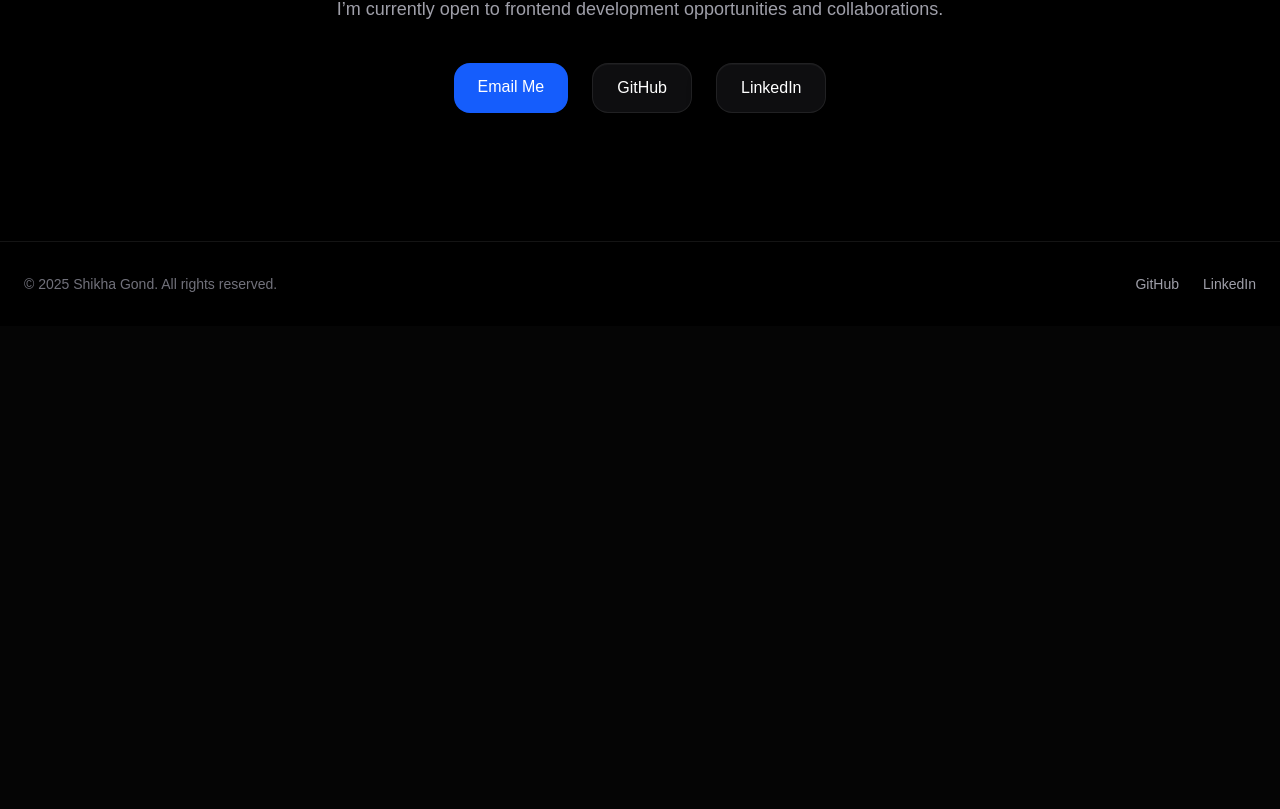
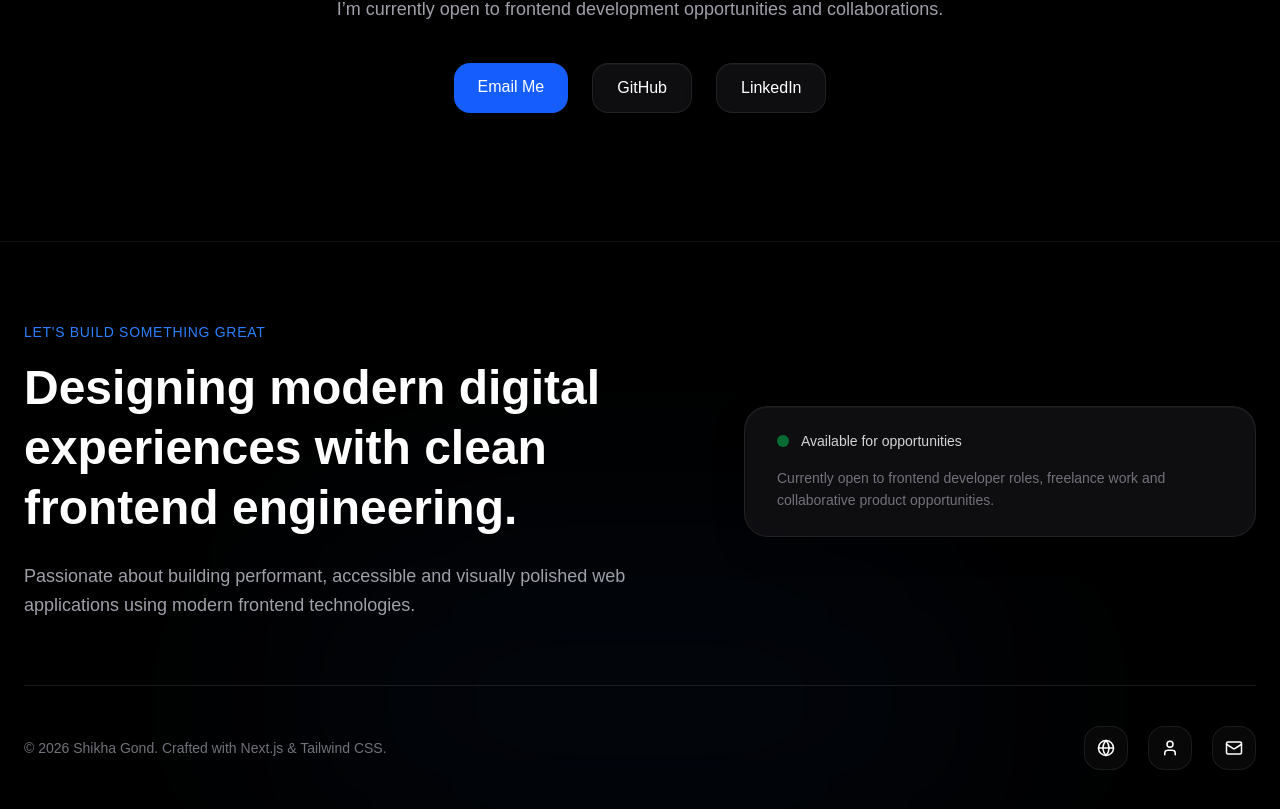
Before and after one commit to ShikhaGond/shikha-portfolio, a Next.js app: page / in a window 1280 px wide. Shown: the part 7307-8116 px from the top of the page. Before the commit the page ends 7633 px from the top, so only its background shows below. Built offline with nearby package versions, Linux system fonts and the light colour scheme.

Commit message:
feat: enhance Footer component with updated layout, availability status, and social links

```diff
--- a/src/components/layout/footer.tsx
+++ b/src/components/layout/footer.tsx
@@ -1,30 +1,116 @@
+"use client";
+
+import {
+  Globe,
+  Mail,
+  User,
+} from "lucide-react";
+
 export function Footer() {
   return (
-    <footer className="border-t border-white/10 py-8">
-      <div className="max-w-7xl mx-auto px-6 flex flex-col md:flex-row items-center justify-between gap-4">
+    <footer className="relative overflow-hidden border-t border-white/10 bg-black text-white">
+
+      {/* Glow */}
+
+      <div className="absolute bottom-0 left-1/2 -translate-x-1/2 w-[700px] h-[300px] bg-blue-500/5 blur-[120px] rounded-full" />
+
+      <div className="max-w-7xl mx-auto px-6 py-20 relative z-10">
+
+        {/* Top */}
+
+        <div className="flex flex-col lg:flex-row items-start lg:items-center justify-between gap-12 mb-16">
+
+          {/* Left */}
+
+          <div className="max-w-2xl">
+
+            <p className="text-blue-500 uppercase tracking-wider text-sm mb-4">
+              Let&apos;s Build Something Great
+            </p>
+
+            <h2 className="text-4xl md:text-5xl font-bold leading-tight mb-6">
+              Designing modern digital experiences with clean frontend engineering.
+            </h2>
+
+            <p className="text-zinc-400 text-lg leading-relaxed">
+              Passionate about building performant, accessible and visually polished web applications using modern frontend technologies.
+            </p>
+
+          </div>
+
+          {/* Availability */}
+
+          <div className="glass rounded-3xl px-8 py-6 min-w-[260px]">
+
+            <div className="flex items-center gap-3 mb-4">
+
+              <div className="w-3 h-3 rounded-full bg-green-500 animate-pulse" />
+
+              <p className="text-sm text-zinc-300">
+                Available for opportunities
+              </p>
+
+            </div>
+
+            <p className="text-zinc-500 text-sm leading-relaxed">
+              Currently open to frontend developer roles, freelance work and collaborative product opportunities.
+            </p>
+
+          </div>
+
+        </div>
+
+        {/* Divider */}
+
+        <div className="w-full h-px bg-white/10 mb-10" />
+
+        {/* Bottom */}
+
+        <div className="flex flex-col md:flex-row items-center justify-between gap-6">
 
           <p className="text-zinc-500 text-sm">
-          © 2025 Shikha Gond. All rights reserved.
+            © 2026 Shikha Gond. Crafted with Next.js & Tailwind CSS.
           </p>
 
-        <div className="flex items-center gap-6 text-sm text-zinc-400">
+          {/* Socials */}
+
+          <div className="flex items-center gap-5">
 
             <a
               href="https://github.com/ShikhaGond"
               target="_blank"
+              className="w-11 h-11 rounded-2xl border border-white/10 bg-white/[0.03] flex items-center justify-center hover:border-blue-500/30 hover:bg-blue-500/10 transition-all duration-300"
             >
-            GitHub
+
+              <Globe size={18} />
+
             </a>
 
             <a
               href="https://www.linkedin.com/in/shikhagond-fresherdev/"
               target="_blank"
+              className="w-11 h-11 rounded-2xl border border-white/10 bg-white/[0.03] flex items-center justify-center hover:border-blue-500/30 hover:bg-blue-500/10 transition-all duration-300"
             >
-            LinkedIn
+
+              <User size={18} />
+
+            </a>
+
+            <a
+              href="mailto:shikhagond18@gmail.com"
+              className="w-11 h-11 rounded-2xl border border-white/10 bg-white/[0.03] flex items-center justify-center hover:border-blue-500/30 hover:bg-blue-500/10 transition-all duration-300"
+            >
+
+              <Mail size={18} />
+
             </a>
 
           </div>
+
         </div>
+
+      </div>
+
     </footer>
   );
 }
```
Lines whose indentation alone changed are shown as unchanged.
